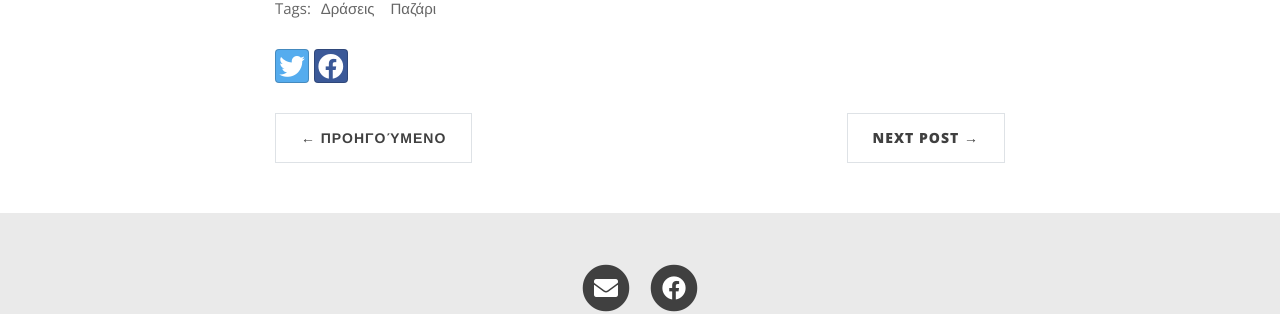
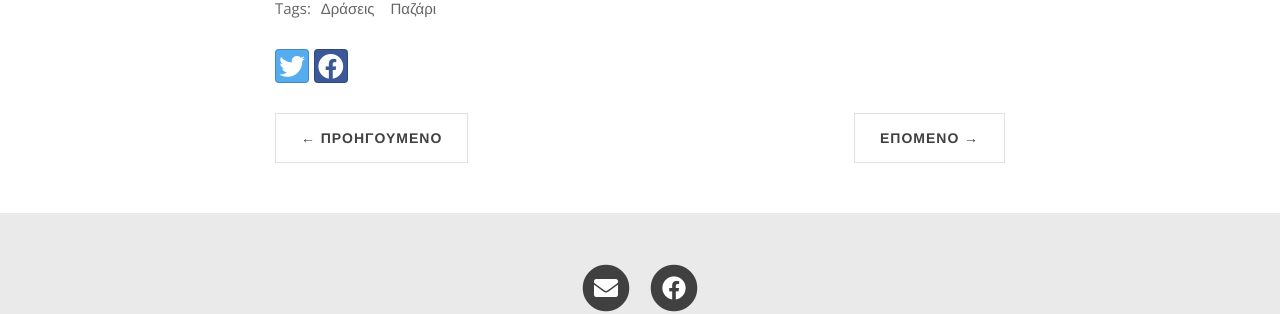
Before and after one commit to sgmsc/site, a Jekyll site: the page built from _posts/2022-11-06-Χριστουγεννιάτικο-παζάρι.md, in a window 1280 px wide and 900 px high, scrolled down 641 px. Shown: the part 453-767 px from the top of the window. Built offline with Jekyll 4.4.1, drawn with Linux system fonts in a browser that asks for light colours; nearby versions of some CDN libraries; comment, search, counter and statistics services are not loaded.

Commit message:
Update post.html

```diff
--- a/_layouts/post.html
+++ b/_layouts/post.html
@@ -67,12 +67,12 @@ layout: base
       <ul class="pagination blog-pager">
         {% if page.previous.url %}
         <li class="page-item previous">
-          <a class="page-link" href="{{ page.previous.url | relative_url }}" data-toggle="tooltip" data-placement="top" title="{{page.previous.title | strip_html | xml_escape}}">&larr; Προηγούμενο</a>
+          <a class="page-link" href="{{ page.previous.url | relative_url }}" data-toggle="tooltip" data-placement="top" title="{{page.previous.title | strip_html | xml_escape}}">&larr; Προηγουμενο</a>
         </li>
         {% endif %}
         {% if page.next.url %}
         <li class="page-item next">
-          <a class="page-link" href="{{ page.next.url | relative_url }}" data-toggle="tooltip" data-placement="top" title="{{page.next.title | strip_html | xml_escape}}">Next Post &rarr;</a>
+          <a class="page-link" href="{{ page.next.url | relative_url }}" data-toggle="tooltip" data-placement="top" title="{{page.next.title | strip_html | xml_escape}}">επομενο &rarr;</a>
         </li>
         {% endif %}
       </ul>
```
